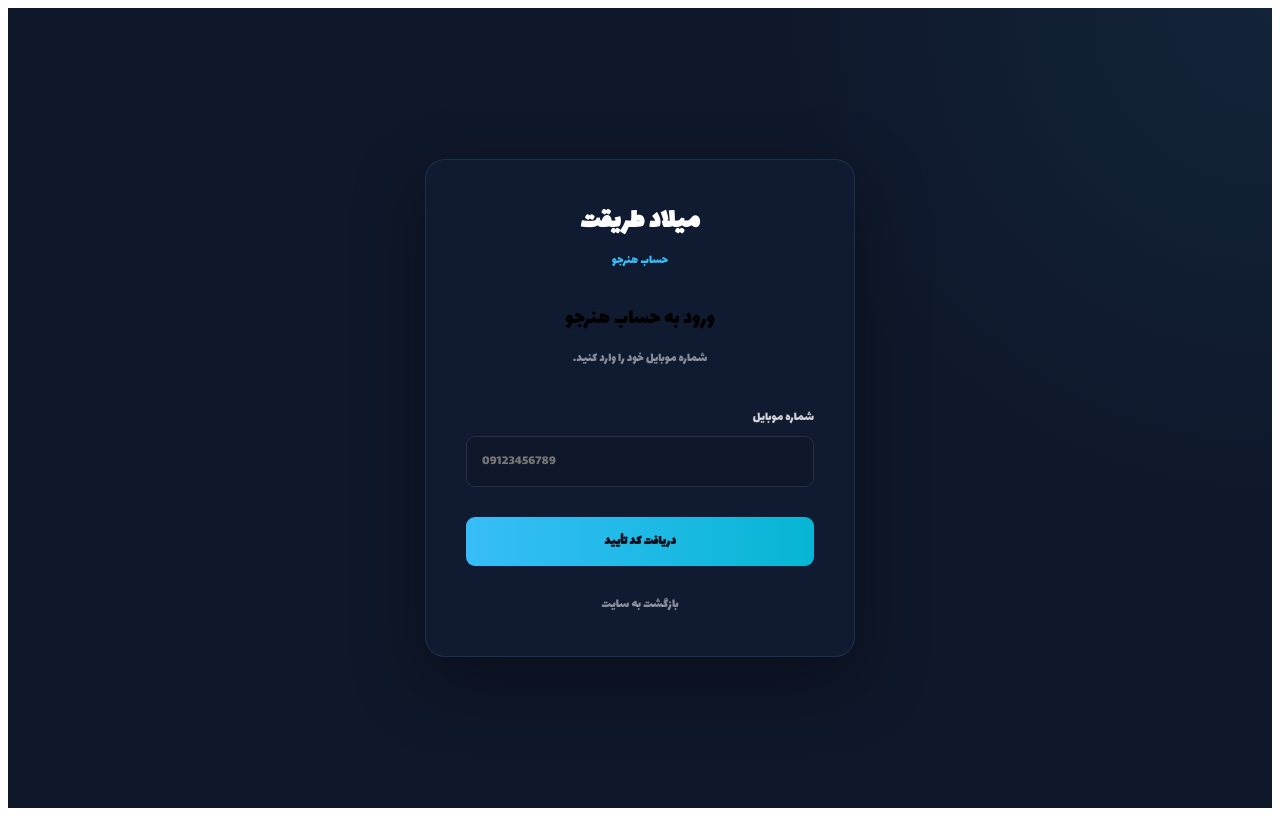
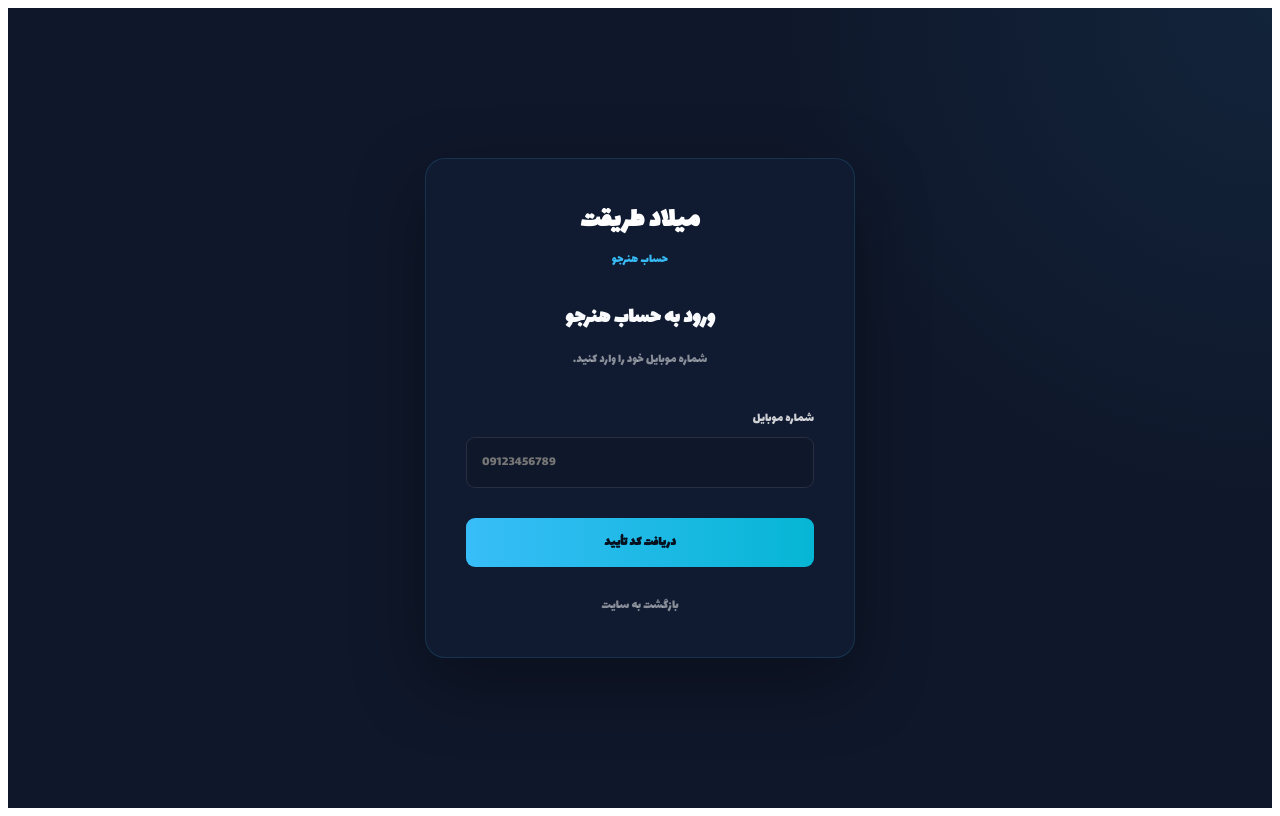
Before and after one commit to Amino2580/AcademyProject, a React (Vite) app in the folder frontend/: page /login in a window 1280 px wide. Built offline with nearby package versions, Linux system fonts and the light colour scheme; no server answers.

Commit message:
fix: improve login heading contrast

```diff
--- a/frontend/src/Pages/Admin/Login/Login.css
+++ b/frontend/src/Pages/Admin/Login/Login.css
@@ -54,7 +54,10 @@
 .login-header h1 {
   margin: 30px 0 10px;
 
+  color: #f8fafc;
   font-size: 22px;
+  font-weight: 600;
+  line-height: 1.65;
 }
 
 .login-header p {
```
